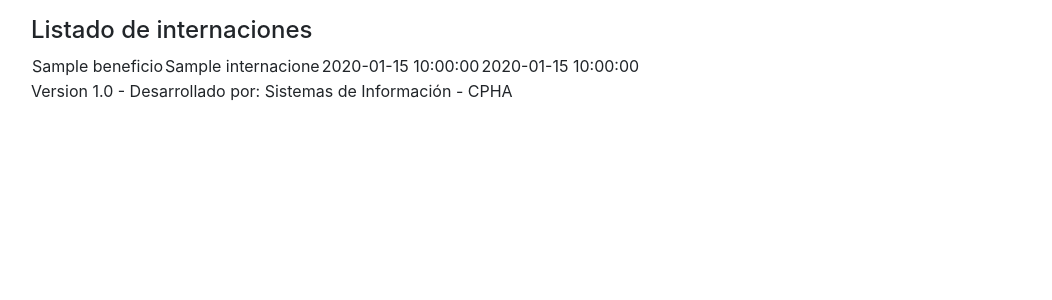
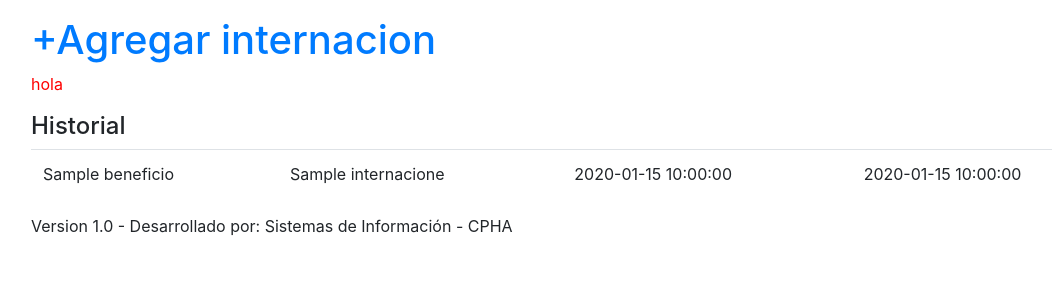
Before and after one commit to 3atag/fuerarango, a PHP site: the page made by views/internacion/mostrarTodos.php in a window 1280 px wide. Shown: the part 24-324 px from the top of the page, without its empty margins (54-1106 px from the left). Run offline with PHP 8.4, Linux system fonts and the light colour scheme; the template is opened without the code that fills it: most values are stand-ins (such as "Sample title", 1, 10 or a date in 2020); some libraries are stand-ins or nearby versions.

Commit message:
hasta css error

```diff
--- a/App/Controllers/InternacionController.php
+++ b/App/Controllers/InternacionController.php
@@ -1,4 +1,6 @@
 <?php
+
+namespace App\Controllers;
 
 use App\Models\Internacion;
 
--- a/App/Controllers/PacienteController.php
+++ b/App/Controllers/PacienteController.php
@@ -1,11 +1,12 @@
 <?php
 
+namespace App\Controllers;
 
 use App\Models\Paciente;
 
 class PacienteController {
 
-    public function register () {
+    public function add () {
 
         require '../views/paciente/crear.php';
 
@@ -33,7 +34,7 @@ class PacienteController {
         // Instancio el modelo y ejecuto el metodo correspondiente
         $paciente = new Paciente();
 
-        $listado = $paciente->conseguirTodos();
+        $listado = $paciente->conseguirTodos('pacientes');
 
         // Envio a la vistas
         require '../views/paciente/mostrarTodos.php';
--- a/assets/css/styles.css
+++ b/assets/css/styles.css
@@ -0,0 +1,4 @@
+ .hola {
+    color:red;
+    font-size: 1rem !important;
+}
--- a/config/parameters.php
+++ b/config/parameters.php
@@ -1,6 +1,6 @@
 <?php
 
 
-define('BASE_URL', 'http://localhost/fuerarango');
+define('BASE_URL', 'http://localhost/fuerarango/');
 define('CONTROLLER_DEFAULT', 'InternacionCrontroller');
 define('ACTION_DEFAULT', 'InternacionCrontroller');
--- a/views/internacion/mostrarTodos.php
+++ b/views/internacion/mostrarTodos.php
@@ -1,9 +1,15 @@
+<div class="row agregar_internacion">
 
-    <div>
+    <div class="col">
+   <a href=""><h1>+<span>Agregar internacion</span></h1></a> <p class="hola">hola</p>
+    </div>
+</div>
 
-        <h4>Listado de internaciones</h4>
+<div class="row">
+    <div class="col">
+        <h4>Historial</h4>
 
-        <table>
+        <table class="table">
 
             <?php while ($internacion = $internaciones->fetch_object()) : ?>
 
@@ -18,3 +24,4 @@
 
         </table>
     </div>
+</div>
--- a/views/templates/footer.php
+++ b/views/templates/footer.php
@@ -14,6 +14,8 @@
 <!-- BOOTSTRAP -->
 <script src="https://code.jquery.com/jquery-3.4.1.slim.min.js" integrity="sha384-J6qa4849blE2+poT4WnyKhv5vZF5SrPo0iEjwBvKU7imGFAV0wwj1yYfoRSJoZ+n" crossorigin="anonymous"></script>
 <script src="https://cdn.jsdelivr.net/npm/popper.js@1.16.0/dist/umd/popper.min.js" integrity="sha384-Q6E9RHvbIyZFJoft+2mJbHaEWldlvI9IOYy5n3zV9zzTtmI3UksdQRVvoxMfooAo" crossorigin="anonymous"></script>
+<script src="https://stackpath.bootstrapcdn.com/bootstrap/4.4.1/js/bootstrap.min.js" integrity="sha384-wfSDF2E50Y2D1uUdj0O3uMBJnjuUD4Ih7YwaYd1iqfktj0Uod8GCExl3Og8ifwB6" crossorigin="anonymous"></script>
+
 </div>
 </body>
 
--- a/views/templates/header.php
+++ b/views/templates/header.php
@@ -9,7 +9,9 @@
 
     <!-- BOOTSTRAP -->
     <link rel="stylesheet" href="https://stackpath.bootstrapcdn.com/bootstrap/4.4.1/css/bootstrap.min.css" integrity="sha384-Vkoo8x4CGsO3+Hhxv8T/Q5PaXtkKtu6ug5TOeNV6gBiFeWPGFN9MuhOf23Q9Ifjh" crossorigin="anonymous">
-    <script src="https://stackpath.bootstrapcdn.com/bootstrap/4.4.1/js/bootstrap.min.js" integrity="sha384-wfSDF2E50Y2D1uUdj0O3uMBJnjuUD4Ih7YwaYd1iqfktj0Uod8GCExl3Og8ifwB6" crossorigin="anonymous"></script>
+
+    <!-- Estilos de la aplicacion -->
+    <link href="<?php echo BASE_URL . 'assets/css/styles.css' ?>" rel="stylesheet">
 
 </head>
 
@@ -17,7 +19,7 @@
     <div class="container">
         <div class="row">
             <div class="col">
-                <header>
+                <header class="bg-light">
                     <p>
                         INSSJyP - Sistema de control de rangos y excluyentes
                     </p>
```
Also changed, not shown: public/index.php (+18 -31 lines).
